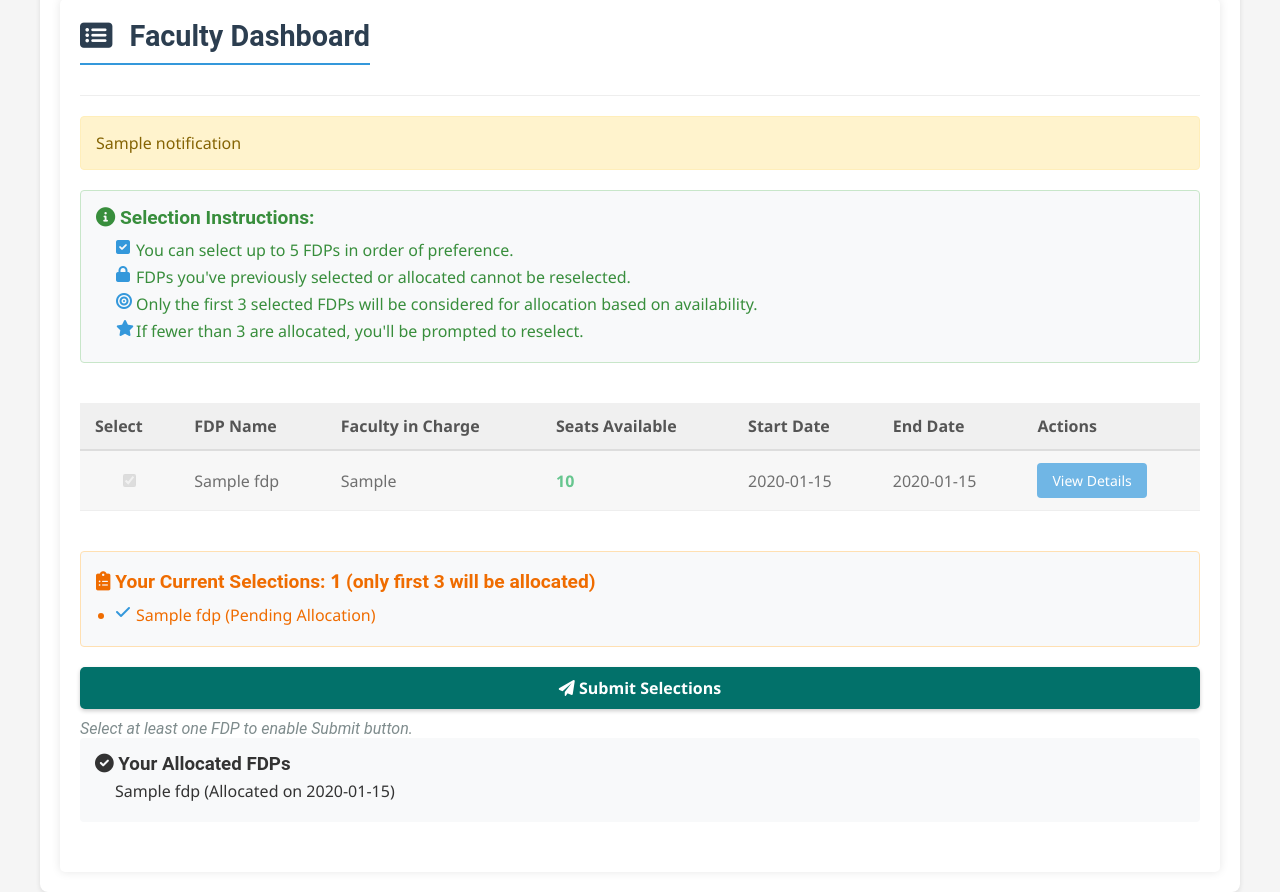
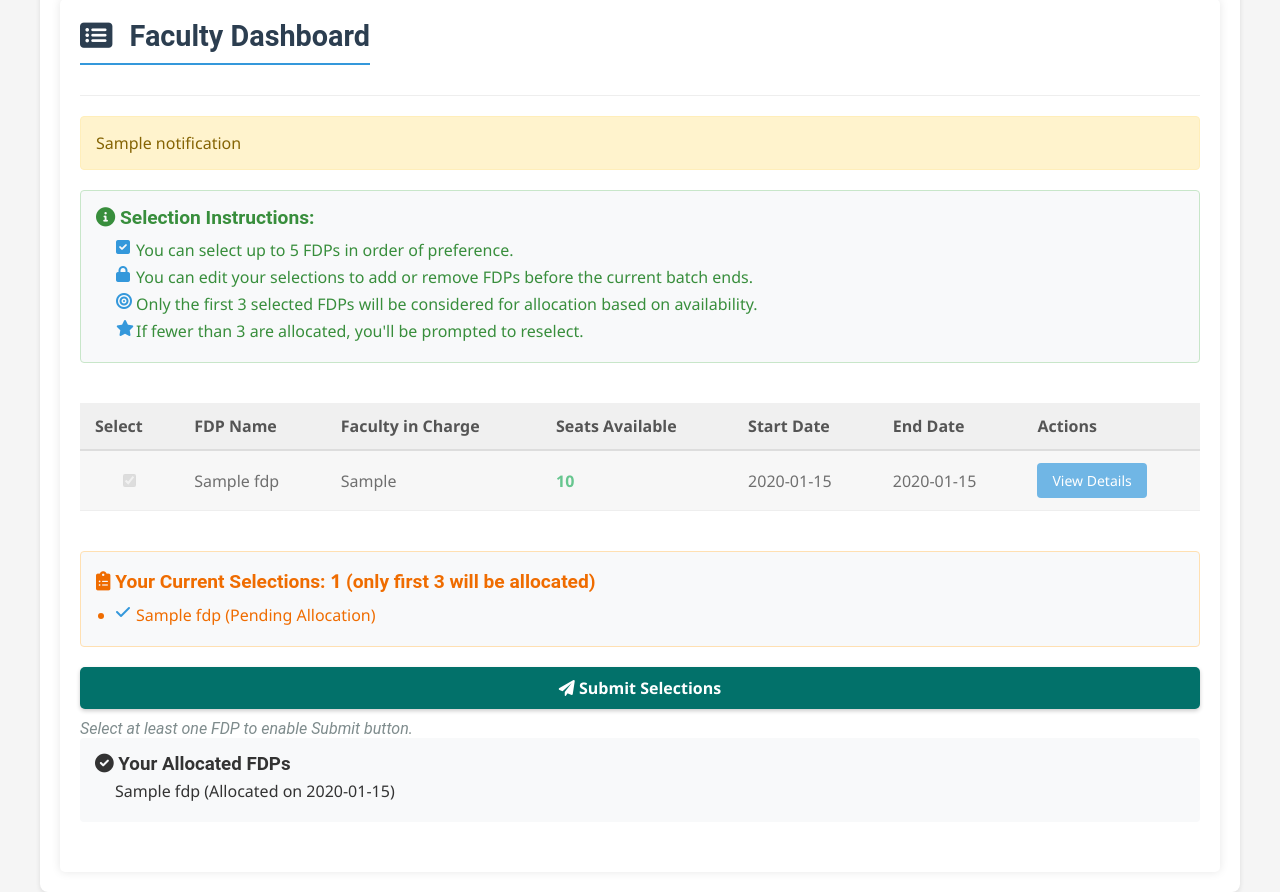
Before and after one commit to deadhearth01/FDP, a Flask app: template templates/faculty/dashboard.html in a window 1280 px wide. Shown: the part 105-997 px from the top of the page. Run offline with Flask 3, Linux system fonts and the light colour scheme; tables that the repository leaves empty hold one stand-in row (values such as "Sample post"); the template is opened without the code that fills it: values that come from a table or form of the project are taken from there, most other values are stand-ins (such as "Sample title", 1, 10 or a date in 2020).

Commit message:
Update dashboard.html

```diff
--- a/templates/faculty/dashboard.html
+++ b/templates/faculty/dashboard.html
@@ -361,7 +361,7 @@
                     <h3><i class="fas fa-info-circle"></i> Selection Instructions:</h3>
                     <ul class="instructions-list">
                         <li><i class="fas fa-check-square"></i> You can select up to 5 FDPs in order of preference.</li>
-                        <li><i class="fas fa-lock"></i> FDPs you've previously selected or allocated cannot be reselected.</li>
+                        <li><i class="fas fa-lock"></i> You can edit your selections to add or remove FDPs before the current batch ends.</li>
                         <li><i class="fas fa-bullseye"></i> Only the first 3 selected FDPs will be considered for allocation based on availability.</li>
                         <li><i class="fas fa-star"></i> If fewer than 3 are allocated, you'll be prompted to reselect.</li>
                     </ul>
```
